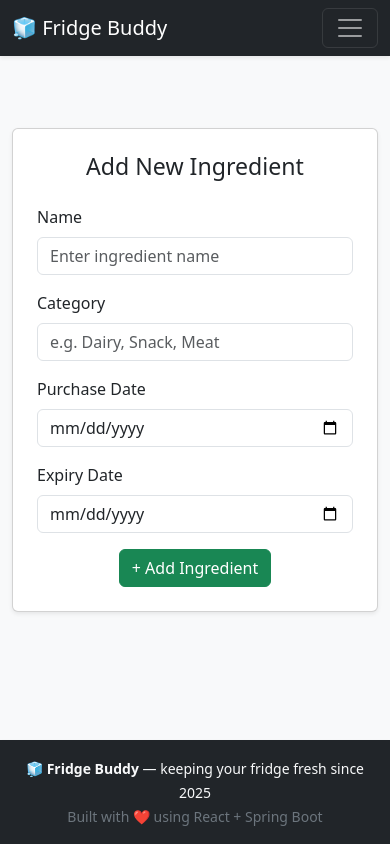
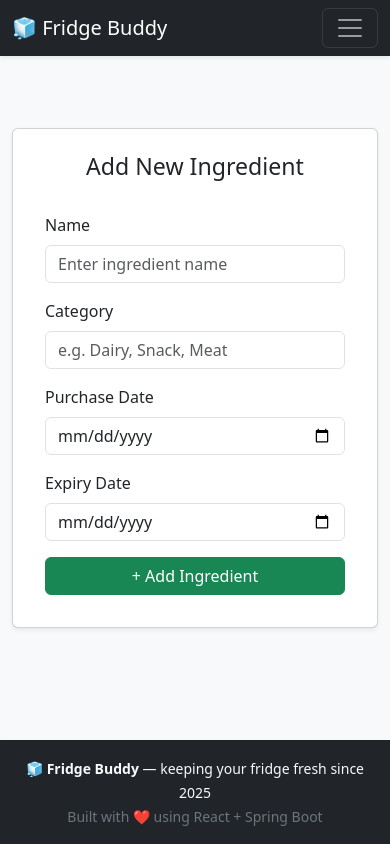
Before and after one commit to Aneeja55/fridgebuddy-frontend, a React (Create React App) app in the folder src/: page /add in a window 390 px wide. Built offline with nearby package versions, Linux system fonts and the light colour scheme; sample sign-in values are in the browser's storage; the HTML template or start-up script is replaced by a standard one.

Commit message:
made it responsive

```diff
--- a/src/App.css
+++ b/src/App.css
@@ -12,6 +12,11 @@
     animation: App-logo-spin infinite 20s linear;
   }
 }
+
+main {
+  background-color: #f8fafc;
+}
+
 
 .App-header {
   background-color: #282c34;
@@ -100,3 +105,36 @@ body {
 footer {
   font-size: 0.9rem;
 }
+
+/* Make tables scrollable on small screens */
+.table-responsive {
+  overflow-x: auto;
+}
+
+/* Ensure buttons wrap nicely in narrow screens */
+@media (max-width: 768px) {
+  .btn {
+    width: 100%;
+    margin-bottom: 8px;
+  }
+
+  .card {
+    margin: 0 1rem;
+  }
+
+  .navbar-brand {
+    font-size: 1.1rem;
+  }
+
+  footer {
+    text-align: center;
+    padding: 1rem;
+  }
+}
+
+/* Slightly larger text on big screens */
+@media (min-width: 1200px) {
+  body {
+    font-size: 1.05rem;
+  }
+}
--- a/src/components/AddIngredientForm.js
+++ b/src/components/AddIngredientForm.js
@@ -44,7 +44,7 @@ function AddIngredientForm() {
       <Card className="shadow-sm p-4">
         <h3 className="text-center mb-4">Add New Ingredient</h3>
 
-        <Form onSubmit={handleSubmit}>
+        <Form onSubmit={handleSubmit} className="p-2 p-md-3">
           <Form.Group className="mb-3">
             <Form.Label>Name</Form.Label>
             <Form.Control
@@ -92,7 +92,7 @@ function AddIngredientForm() {
           </Form.Group>
 
           <div className="text-center">
-            <Button type="submit" variant="success" disabled={loading}>
+            <Button  type="submit"  variant="success"  className="w-100 w-md-auto"  disabled={loading}>
               {loading ? (
                 <>
                   <Spinner animation="border" size="sm" /> Adding...
--- a/src/components/IngredientList.js
+++ b/src/components/IngredientList.js
@@ -37,9 +37,8 @@ function IngredientList() {
   };
 
   return (
-    <div className="container mt-4">
-      <h3>Your Ingredients</h3>
-      <Table striped bordered hover>
+    <div className="table-responsive">
+  <Table striped bordered hover className="align-middle text-center">
     <thead>
       <tr>
         <th>Name</th>
@@ -59,9 +58,11 @@ function IngredientList() {
           <td>{i.expiryDate}</td>
           <td>{i.status}</td>
           <td>
+            <div className="d-flex flex-wrap justify-content-center gap-2">
               <Button variant="danger" onClick={() => handleDelete(i.id)}>
                 Delete
               </Button>
+            </div>
           </td>
         </tr>
       ))}
```
Lines whose indentation alone changed are shown as unchanged.
